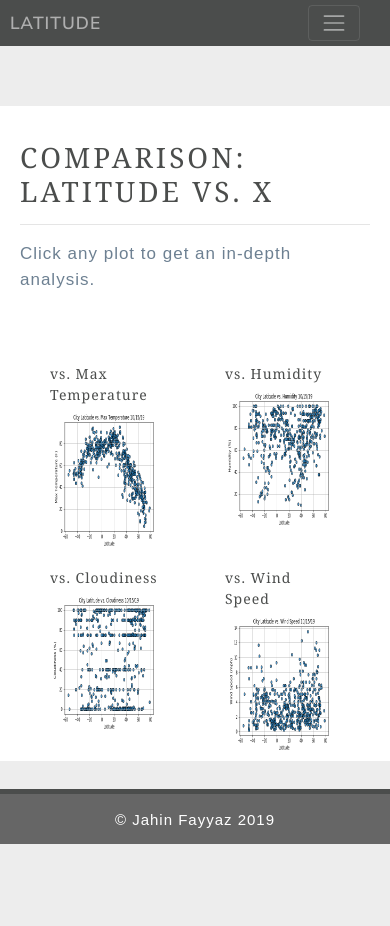
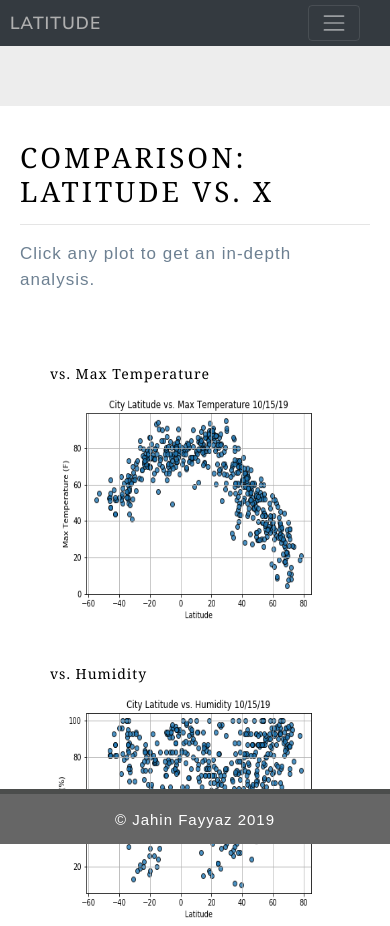
Before and after one commit to fayyazj/fayyazj.github.io, a plain HTML site: page comparisons.html in a window 390 px wide. Shown: the top 926 px of the page. Before the commit the page ends 844 px from the top, so only its background shows below. Drawn offline with nearby package versions, Linux system fonts and the light colour scheme.

Commit message:
Clean Edits

```diff
--- a/comparisons.html
+++ b/comparisons.html
@@ -63,14 +63,14 @@
                       <p>Click any plot to get an in-depth analysis.</p>
                         <div class="container" style="padding-bottom: 40px;">
                             <div class="row">
-                                <div class="col-6" style="padding: 30px;">
+                                <div class="col-lg-5 col-md-12" style="padding: 30px;">
                                     <div class="title">vs. Max Temperature</div>
                                     <a href="max_temperature.html">
                                         <img class="panel" src="Resources/Figure_1.png" alt="Max Temperature Image">
                                     </a>
                                 </div>
 
-                                <div class="col-6" style="padding: 30px;">
+                                <div class="col-lg-5 col-md-12" style="padding: 30px;">
                                     <div class="title">vs. Humidity</div>
                                     <a href="humidity.html">
                                         <img class="panel" src="Resources/Figure_2.png" alt="Humidity Graph">
@@ -79,14 +79,14 @@
                             </div>
 
                             <div class="row">
-                                <div class="col-6" style="padding: 30px;">
+                                <div class="col-lg-5 col-md-12" style="padding: 30px;">
                                     <div class="title">vs. Cloudiness</div>
                                     <a href="cloudiness.html">
                                         <img class="panel" src="Resources/Figure_3.png" alt="Cloudiness Graph">
                                     </a>
                                 </div>
 
-                                <div class="col-6" style="padding: 30px;">
+                                <div class="col-lg-5 col-md-12" style="padding: 30px;">
                                     <div class="title">vs. Wind Speed</div>
                                     <a href="wind_speed.html">
                                         <img class="panel" src="Resources/Figure_4.png" alt="Wind Speed Graph">
--- a/style.css
+++ b/style.css
@@ -55,7 +55,7 @@ img{
 
 /* Title Class  */
 .title{
-    color: rgb(75, 77, 76);
+    color: black;
     font-family: Georgia, 'Times New Roman', Times, serif;
     font-weight: bolder;
     padding-top: 25px;
@@ -99,16 +99,14 @@ padding-top: 15px;
 }
 /* Media Queries */
 @media(max-width: 992px){
-.navbar-expand-lg{
-background-color: rgb(75, 77, 76) !important;
-}
+
 .navbar{
     max-height: none;
     padding: inherit;
 }
 .navbar div{
     margin: inherit;
-    background-color: white;
+    background-color: rgb(75, 77, 76);
 }
 .navbar-brand{
     padding: 10px !important;
```
Also changed, not shown: Web-Visualization-Dashboard.html (+1 -1 lines), 1 other file.
